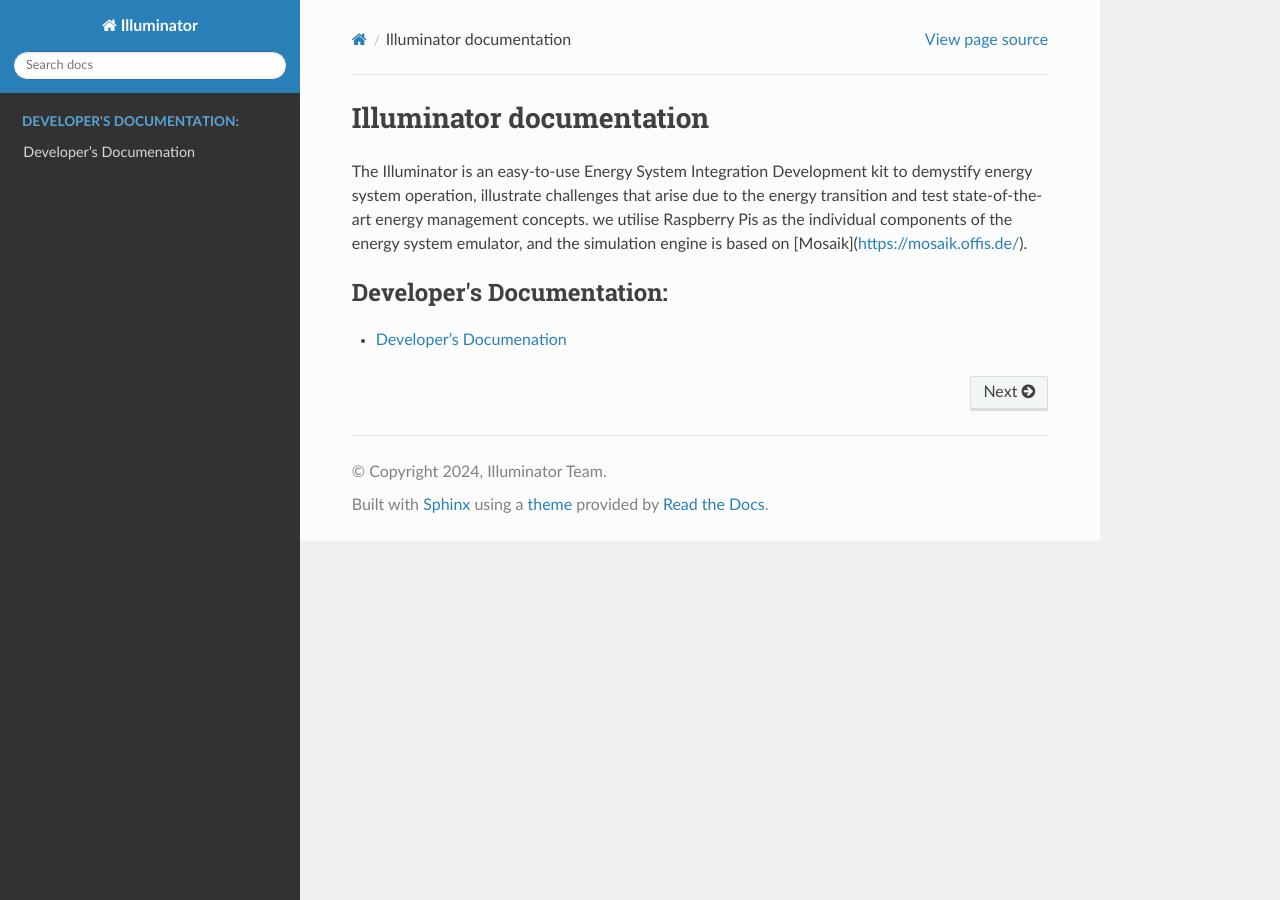
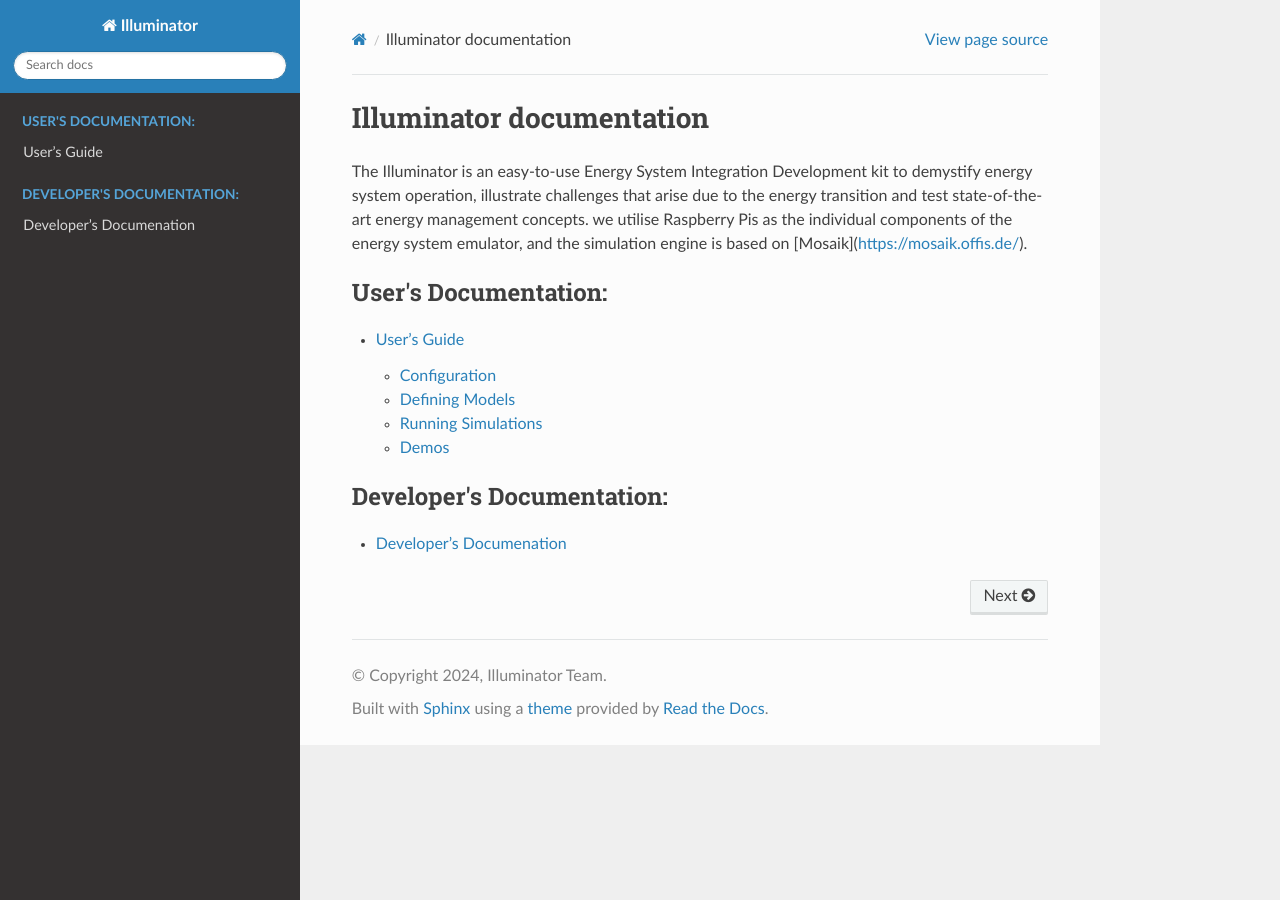
Before and after one commit to Illuminator-team/Illuminator, a Sphinx documentation site: the page built from docs/index.rst, in a window 1280 px wide. Built offline with Sphinx 7.4.7 and the Read the Docs theme 2.0.0, drawn with Linux system fonts in a browser that asks for light colours; pages that are not in the unit, such as notebooks, are missing from menus.

Commit message:
docs: Add user/user-guide to the table of contents in index.rst

```diff
--- a/docs/index.rst
+++ b/docs/index.rst
@@ -24,6 +24,7 @@ and the simulation engine is based on [Mosaik](https://mosaik.offis.de/).
    :caption: User's Documentation:
 
    user/start
+   user/user-guide
    user/models
 
 .. toctree::
```
